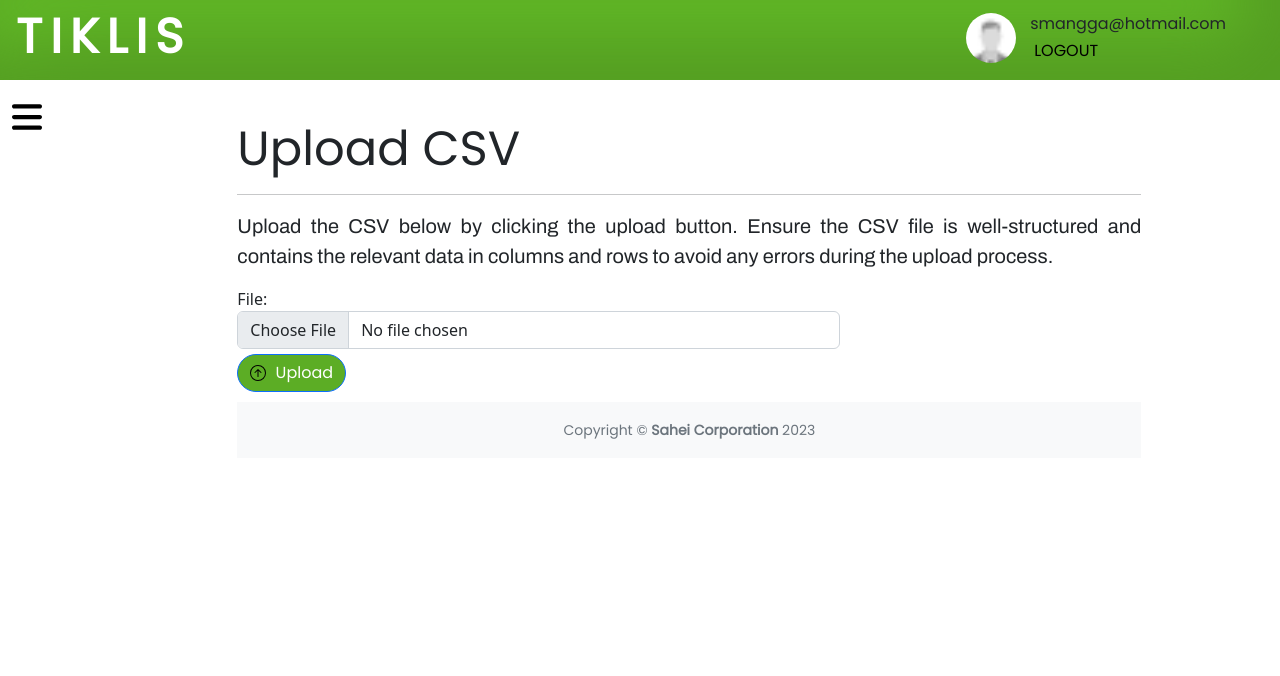
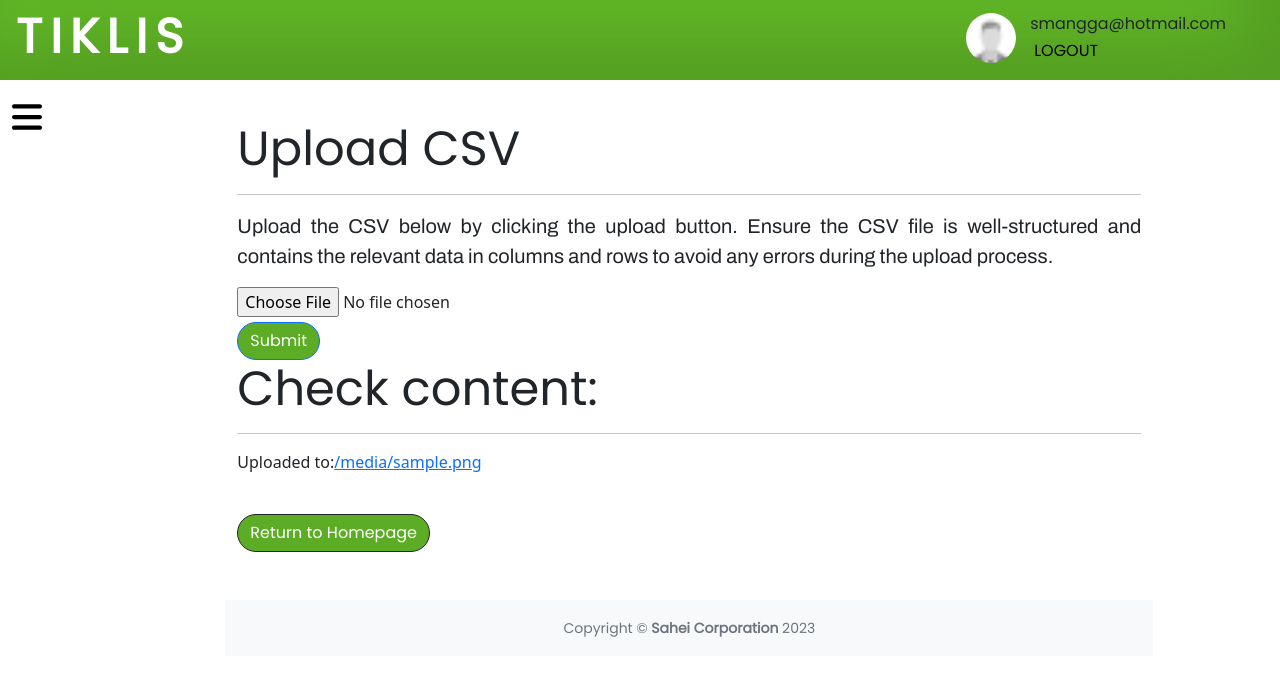
Before and after one commit to ellement95/Crop-Prediction, a Django app: template Tiklis/test_project/main/templates/main/predict.html in a window 1280 px wide. Shown: the top 676 px of the page. Run offline with Django 4.2, Linux system fonts and the light colour scheme; the template is opened without the code that fills it: most values are stand-ins (such as "Sample title", 1, 10 or a date in 2020).

Commit message:
Registered CropData and File

```diff
--- a/Tiklis/test_project/main/admin.py
+++ b/Tiklis/test_project/main/admin.py
@@ -1,6 +1,6 @@
 from django.contrib import admin
-from .models import ToDoList, Item
+from .models import *
 
 # Register your models here.
-admin.site.register(ToDoList)
-admin.site.register(Item)
+admin.site.register(CropData)
+admin.site.register(File)
--- a/Tiklis/test_project/main/forms.py
+++ b/Tiklis/test_project/main/forms.py
@@ -1,5 +1,5 @@
+# forms.py
 from django import forms
 
-class FileUploadForm(forms.Form):
-    name = forms.CharField(label="Name", max_length=200)
-    check = forms.BooleanField(required = False)
+class UploadFileForm(forms.Form):
+    upload = forms.FileField(label='Select a file', help_text='Allowed formats: .csv')
--- a/Tiklis/test_project/main/templates/main/base.html
+++ b/Tiklis/test_project/main/templates/main/base.html
@@ -42,7 +42,6 @@
             <div class="sidebar" id="side_nav">
               <ul class="list-unstyled p-2">
                 <li class="menu-item"><a class="nav-link" href="{% url 'predict' %}" class="text-decoration-none px-1 py-2 d-block"><img src="{% static 'icons/arrow-trend-up-solid.svg' %}">Price Predict</a></li>
-                <li class="menu-item"><a class="nav-link" href="{% url 'weather' %}" class="text-decoration-none px-1 py-2 d-block"><img src="{% static 'icons/cloud-fill.svg' %}">Weather</a></li>
                 <li class="menu-item"><a class="nav-link" href="{% url 'crops' %}" class="text-decoration-none px-1 py-2 d-block"><img src="{% static 'icons/leaf-solid.svg' %}">Crops</a></li>
               </ul>
             </div>
--- a/Tiklis/test_project/main/templates/main/predict.html
+++ b/Tiklis/test_project/main/templates/main/predict.html
@@ -12,19 +12,26 @@
         <p class ="lead"> Upload the CSV below by clicking the upload button.
             Ensure the CSV file is well-structured and contains the relevant data in columns and rows to avoid any errors during the upload process.</p>
     </div>
-    <form action="{% url "predict" %}" method="POST" enctype="multipart/form-data" class="form-horizontal">
-        {% csrf_token %}
-        <div class="form-group">
-            <label for="name" class="col-md-3 col-sm-3 col-xs-12 control-label">File: </label>
-            <div class="col-md-8">
-                <input type="file" name="csv_file" id="csv_file" required="True" class="form-control">
-            </div>
-        </div>
-        <div class="form-group">
-            <div class="col-md-3 col-sm-3 col-xs-12 col-md-offset-3" style="margin-bottom:10px;">
-                 <button class="btn btn-primary"><img src="{% static 'icons/arrow-up-circle.svg' %}"> </img><span class="upload" style="margin-right:5px;"></span>Upload </button>
-            </div>
-        </div>
+        <form method="post" enctype="multipart/form-data">
+            {% csrf_token %}
+                <input type="file" name="upload" accept=" .csv">
+                <br>
+                <button class="btn btn-primary" type="submit">Submit</button>
         </form>
+
+            <h1 class="display-5">Check content:</h1>
+                <hr>
+                <div class="row">
+                    <div id="content">
+                    {% if uploaded_file_url %}
+                    <div class="col-lg-4 col-md-6 col-sm-12 pb-4">
+                      <p>Uploaded to:<a href="{{ uploaded_file_url }}">{{ uploaded_file_url }}</a></p>
+                      <a class="btn btn-dark my-4" href="/">Return to Homepage</a>
+                    {% else %}
+                    <p>No file added.</p>
+                    {% endif %}
+                  </div>
+                </div>
+
 </div>
 {% endblock %}
--- a/Tiklis/test_project/main/templates/main/weather.html
+++ b/Tiklis/test_project/main/templates/main/upload_success.html
@@ -1,11 +1,11 @@
 {% extends 'main/base.html' %}
 {% load static %}
 
-{% block title %} Weather {% endblock %}
+{% block title %} Success {% endblock %}
 {% block content %}
 <div class="container-flow">
     <div>
-        <h1 class="display-5"> Weather Forecast</h1>
+        <h1 class="display-5"> You have succesfully uploaded a file into the database!</h1>
         <hr>
     </div>
 {% endblock %}
--- a/Tiklis/test_project/test_project/urls.py
+++ b/Tiklis/test_project/test_project/urls.py
@@ -14,10 +14,15 @@ Including another URLconf
     1. Import the include() function: from django.urls import include, path
     2. Add a URL to urlpatterns:  path('blog/', include('blog.urls'))
 """
+from django.conf import settings
 from django.contrib import admin
 from django.urls import path, include
-
+from django.conf.urls.static import static
 urlpatterns = [
     path('admin/', admin.site.urls),
     path('', include("main.urls")),
 ]
+
+
+if settings.DEBUG:
+    urlpatterns += static(settings.MEDIA_URL, document_root=settings.MEDIA_ROOT)
```
Also changed, not shown: Tiklis/test_project/main/models.py (+7 -17 lines), Tiklis/test_project/main/views.py (+21 -31 lines), Tiklis/test_project/test_project/settings.py (+8 -0 lines).
